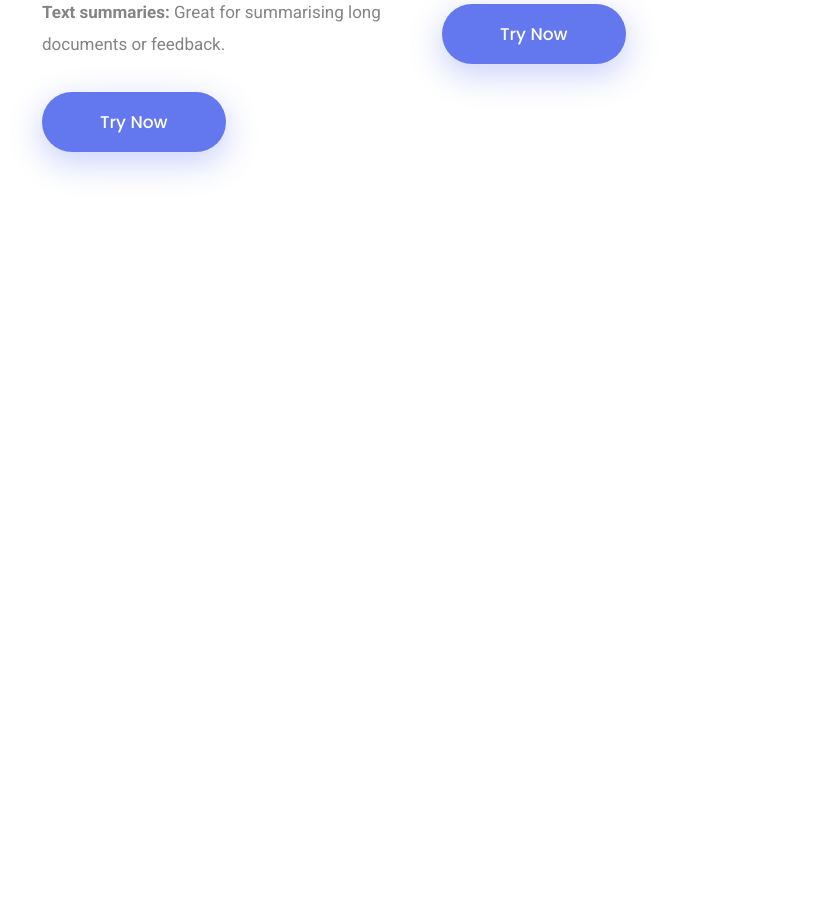
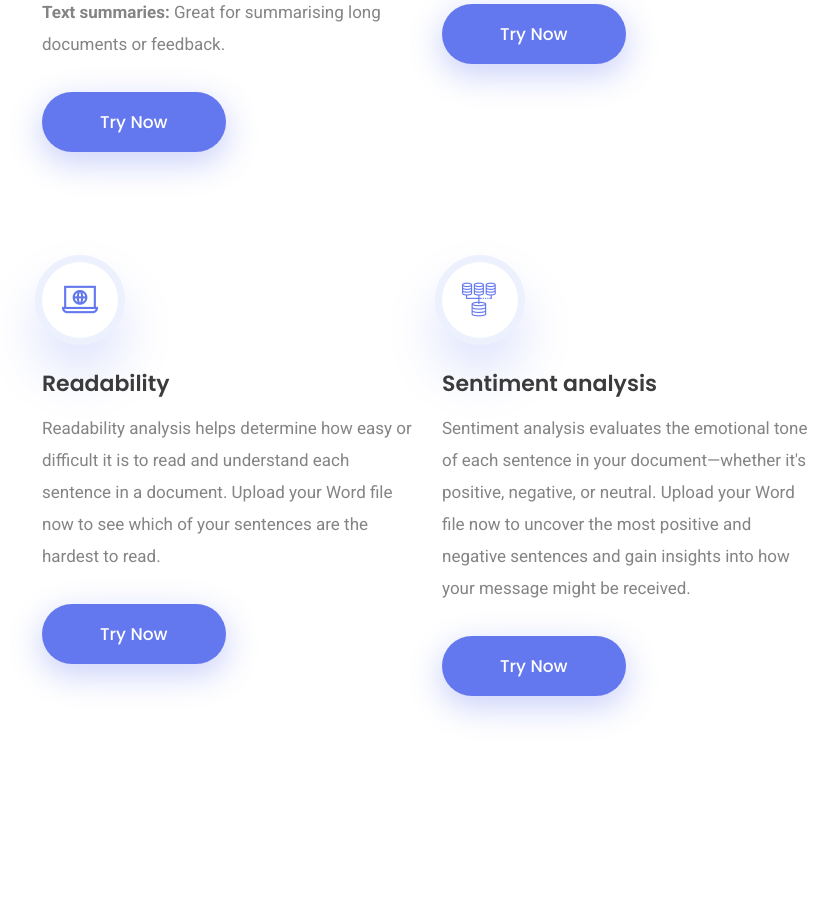
Before and after one commit to tanjil-dev/Givemeinsights, a Django app: template uploader/templates/word-analysis.html in a window 1280 px wide. Shown: the part 930-1848 px from the top of the page, without its empty margins (13-851 px from the left). Before the commit the page ends 1105 px from the top, so only its background shows below. Run offline with Django 3.2, Linux system fonts and the light colour scheme; the template is opened without the code that fills it, so the values that code supplies are empty; some libraries are stand-ins or nearby versions.

Commit message:
word analysis page texts and links update for new features

```diff
--- a/uploader/templates/word-analysis.html
+++ b/uploader/templates/word-analysis.html
@@ -61,6 +61,30 @@
                     </div>
                 </div>
             </div>
+            <div class="row clearfix">
+                <div class="col-lg-4 col-md-6 col-sm-12 service-block">
+                    <div class="service-block-one wow fadeInLeft" data-wow-delay="00ms" data-wow-duration="1500ms">
+                        <div class="inner-box">
+                            <div class="icon-box"><i class="flaticon-laptop"></i></div>
+                            <h3><a href="{% url 'word_cloud' %}">Readability</a></h3>
+                            <p>Readability analysis helps determine how easy or difficult it is to read and understand each sentence in a document. Upload your Word file now to see which of your sentences are the hardest to read.</p>
+                            <br>
+                            <a href="{% url 'readability' %}" class="theme-btn style-one">Try Now</a>
+                        </div>
+                    </div>
+                </div>
+                <div class="col-lg-4 col-md-6 col-sm-12 service-block">
+                    <div class="service-block-one wow fadeInUp" data-wow-delay="00ms" data-wow-duration="1500ms">
+                        <div class="inner-box">
+                            <div class="icon-box"><i class="flaticon-data-integration"></i></div>
+                            <h3><a href="{% url 'phrases_used' %}">Sentiment analysis</a></h3>
+                            <p>Sentiment analysis evaluates the emotional tone of each sentence in your document—whether it's positive, negative, or neutral. Upload your Word file now to uncover the most positive and negative sentences and gain insights into how your message might be received.</p>
+                            <br>
+                            <a href="{% url 'sentiment' %}" class="theme-btn style-one">Try Now</a>
+                        </div>
+                    </div>
+                </div>
+            </div>
         </div>
     </section>
     <!-- service-section end -->
```
